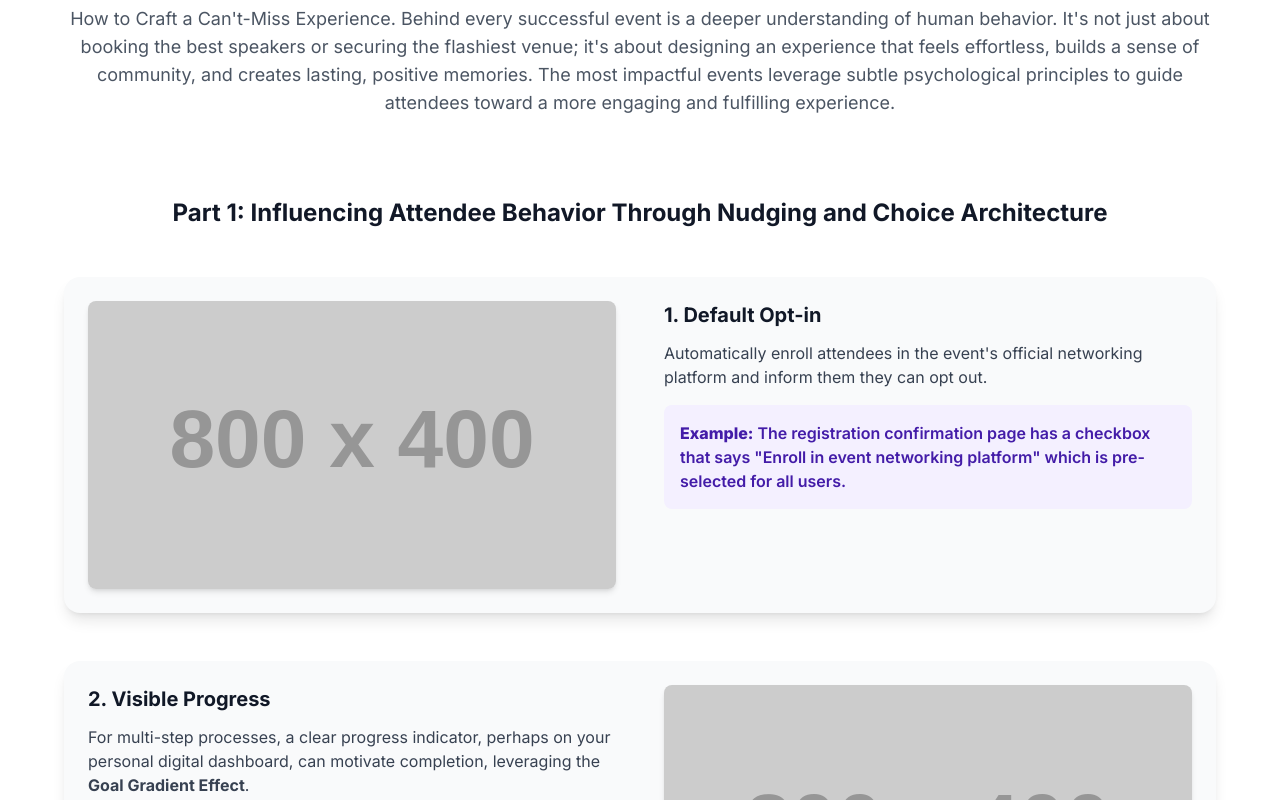
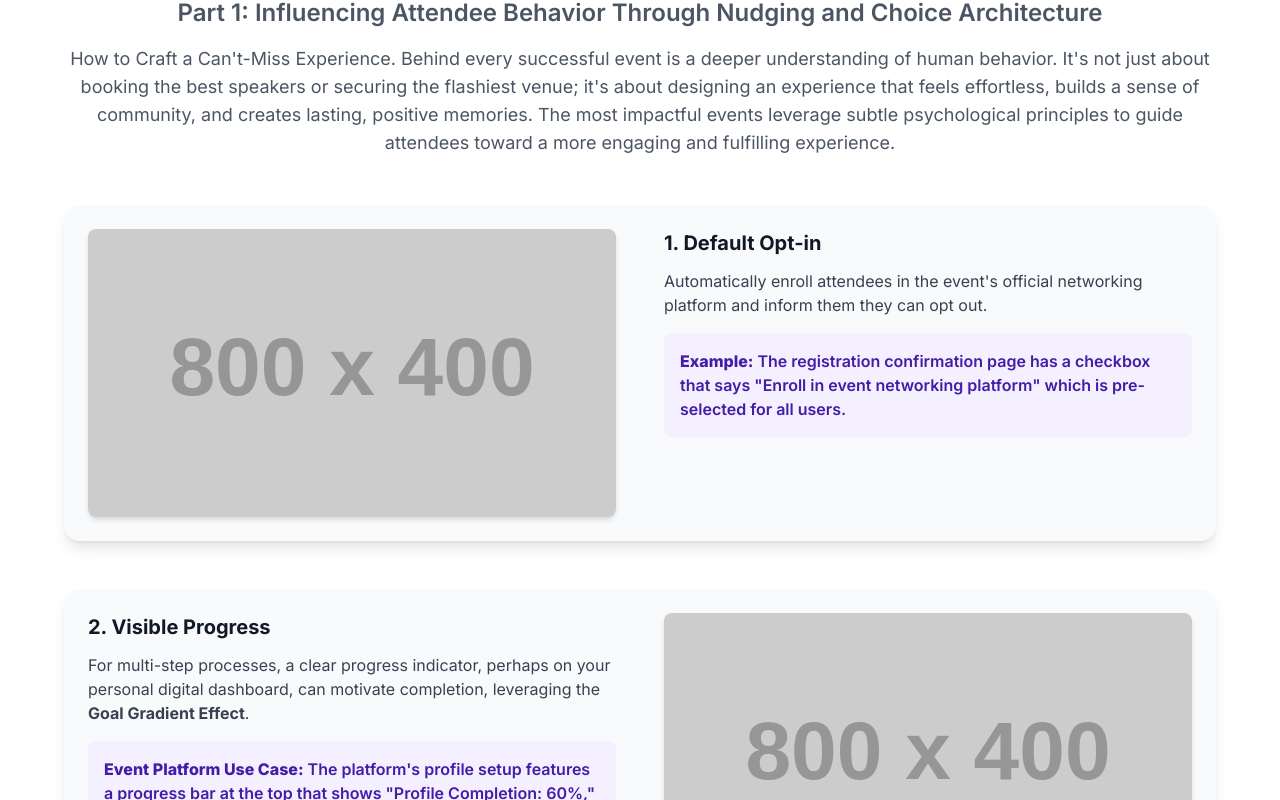
Before and after one commit to eventira-web/eventira-web.github.io, a plain HTML site: page psychology_Attendee_Behavior_pt1.html in a window 1280 px wide. Shown: the part 187-987 px from the top of the page. Drawn offline with nearby package versions, Linux system fonts and the light colour scheme; placeholder pictures from the web are drawn by us.

Commit message:
psychology_Attendee_Behavior_pt1.html

```diff
--- a/psychology_Attendee_Behavior_pt1.html
+++ b/psychology_Attendee_Behavior_pt1.html
@@ -71,6 +71,7 @@
                 <article class="max-w-6xl mx-auto">
                     <div class="text-center mb-12">
                         <h1 class="text-3xl sm:text-4xl lg:text-5xl font-extrabold text-gray-900 dark:text-white tracking-tight">The Psychology of a Great Event</h1>
+                        <h2 class="mt-2 text-2xl font-semibold text-gray-600 dark:text-gray-400">Part 1: Influencing Attendee Behavior Through Nudging and Choice Architecture</h2>
                         <p class="mt-4 text-lg text-gray-600 dark:text-gray-400">How to Craft a Can't-Miss Experience. Behind every successful event is a deeper understanding of human behavior. It's not just about booking the best speakers or securing the flashiest venue; it's about designing an experience that feels effortless, builds a sense of community, and creates lasting, positive memories. The most impactful events leverage subtle psychological principles to guide attendees toward a more engaging and fulfilling experience.</p>
                     </div>
 
@@ -106,7 +107,6 @@
         // This script will dynamically generate the article points
         document.addEventListener('DOMContentLoaded', () => {
             const articleContent = [
-                { type: 'partTitle', text: 'Part 1: Influencing Attendee Behavior Through Nudging and Choice Architecture' },
                 { type: 'point', side: 'left', image: 'Digital+Registration', example: '<strong>Example:</strong> The registration confirmation page has a checkbox that says "Enroll in event networking platform" which is pre-selected for all users.', title: '1. Default Opt-in', description: 'Automatically enroll attendees in the event\'s official networking platform and inform them they can opt out.' },
                 { type: 'point', side: 'right', image: 'Progress+Bar', example: '<strong>Event Platform Use Case:</strong> The platform\'s profile setup features a progress bar at the top that shows "Profile Completion: 60%," encouraging attendees to finish filling out their information.', title: '2. Visible Progress', description: 'For multi-step processes, a clear progress indicator, perhaps on your personal digital dashboard, can motivate completion, leveraging the <strong>Goal Gradient Effect</strong>.' },
                 { type: 'point', side: 'left', image: 'Decoy+Pricing', example: '<strong>Example:</strong> An "all-access" pass costs $800, a "standard" pass costs $500, and a "premium" pass with fewer benefits than the all-access is offered for $790 to make the $800 pass seem like a great value.', title: '3. Decoy Pricing', description: 'Offer a "Premium" ticket at a slightly worse value than your "VIP" ticket to make the VIP option seem like a much better deal.' },
```
